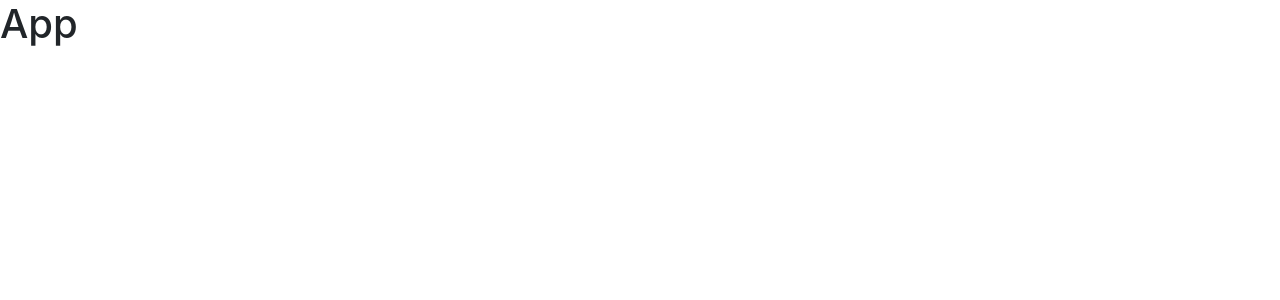
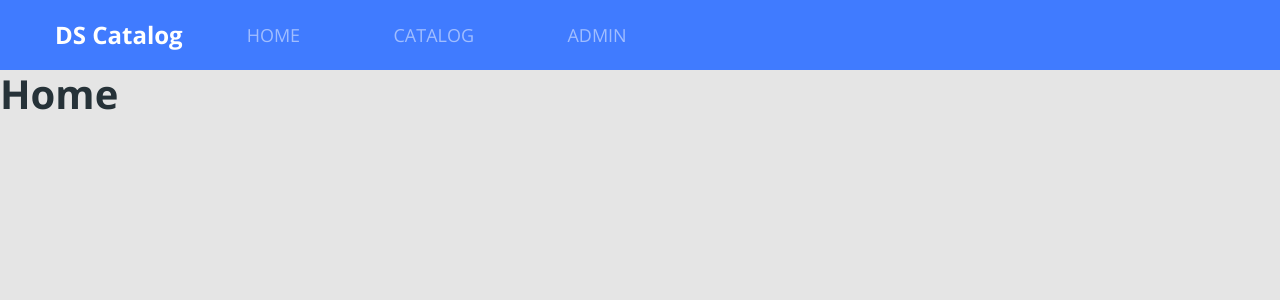
Before and after one commit to srosajazz/e-catalog, a React (Create React App) app in the folder front-web/: page / in a window 1280 px wide. Shown: the top 300 px of the page. Built offline with nearby package versions, Linux system fonts and the light colour scheme.

Commit message:
Add routes

```diff
--- a/front-web/package.json
+++ b/front-web/package.json
@@ -10,10 +10,12 @@
     "@types/node": "^12.0.0",
     "@types/react": "^16.9.53",
     "@types/react-dom": "^16.9.8",
+    "@types/react-router-dom": "^5.1.7",
     "bootstrap": "^4.6.0",
-    "node-sass": "^5.0.0",
+    "node-sass": "4.14.1",
     "react": "^17.0.1",
     "react-dom": "^17.0.1",
+    "react-router-dom": "^5.2.0",
     "react-scripts": "4.0.1",
     "typescript": "^4.0.3",
     "web-vitals": "^0.2.4"
--- a/front-web/src/App.tsx
+++ b/front-web/src/App.tsx
@@ -1,5 +1,13 @@
+import './core/assets/styles/custom.scss';
+import './app.scss';
+import Routes from './Routes';
+
+
 const App = () => {
-  return <h1>App</h1>;
+  return (
+    <Routes />
+
+  );
 };
 
 export default App;
--- /dev/null
+++ b/front-web/src/Routes.tsx
@@ -0,0 +1,25 @@
+import React from 'react';
+import { BrowserRouter, Switch, Route } from 'react-router-dom';
+import Catalog from './pages/catalog';
+import Home from './pages/Home';
+import Admin from './pages/Admin/index';
+import Navbar from './core/components/Navbar';
+
+const Routes = () => (
+  <BrowserRouter>
+    <Navbar />
+    <Switch>
+      <Route path="/" exact>
+        <Home />
+      </Route>
+      <Route path="/catalog">
+        <Catalog />
+      </Route>
+      <Route path="/admin">
+        <Admin />
+      </Route>
+    </Switch>
+  </BrowserRouter>
+);
+
+export default Routes;
--- /dev/null
+++ b/front-web/src/app.scss
@@ -0,0 +1,28 @@
+@import url('https://fonts.googleapis.com/css2?family=Open+Sans:wght@400;700&display=swap');
+
+* {
+  font-family: 'Open Sans', sans-serif;
+}
+
+h1,
+h2,
+h3,
+h4,
+h5,
+h6 {
+  margin-bottom: 0;
+  font-weight: 700;
+}
+
+ul {
+  list-style-type: none;
+  margin-bottom: 0;
+  padding-left: 0;
+}
+
+a {
+  &:hover {
+    text-decoration: none;
+    color: unset;
+  }
+}
--- /dev/null
+++ b/front-web/src/core/assets/styles/custom.scss
@@ -0,0 +1,7 @@
+$theme-colors: (
+  'primary': #407bff,
+);
+
+$body-bg: #e5e5e5;
+$body-color: #263238;
+@import '~bootstrap/scss/bootstrap.scss';
--- /dev/null
+++ b/front-web/src/core/components/Navbar/index.tsx
@@ -0,0 +1,35 @@
+import { Link, NavLink } from 'react-router-dom';
+import './styles.scss';
+
+const Navbar = () => {
+  return (
+    <nav className="row bg-primary main-nav">
+      <div className="col-2">
+        <Link to="/" className="nav-logo-text">
+          <h4>DS Catalog</h4>
+        </Link>
+      </div>
+      <div className="col-6offset-2">
+        <ul className="main-menu">
+          <li>
+            <NavLink to="/home" activeClassName="active" exact>
+              HOME
+            </NavLink>
+          </li>
+          <li>
+            <NavLink to="/catalog" activeClassName="active">
+              CATALOG
+            </NavLink>
+          </li>
+          <li>
+            <NavLink to="/admin" activeClassName="active">
+              ADMIN
+            </NavLink>
+          </li>
+        </ul>
+      </div>
+    </nav>
+  );
+};
+
+export default Navbar;
--- /dev/null
+++ b/front-web/src/core/components/Navbar/styles.scss
@@ -0,0 +1,32 @@
+.main-nav {
+  height: 70px;
+  color: #fff;
+  align-items: center;
+  padding-left: 40px;
+  margin-left: 0;
+  margin-right: 0;
+}
+
+.nav-logo-text {
+  color: #fff;
+}
+
+.main-menu {
+  display: flex;
+  font-size: 18px;
+  width: 380px;
+  justify-content: space-between;
+
+  a {
+    font-style: normal;
+    color: rgba(255, 255, 255, 0.5);
+
+    &.active {
+      font-weight: bold;
+      color: #fff;
+    }
+    &:hover {
+      color: #fff;
+    }
+  }
+}
--- a/front-web/src/index.tsx
+++ b/front-web/src/index.tsx
@@ -1,4 +1,8 @@
 import ReactDOM from 'react-dom';
-import 'bootstrap/dist/css/bootstrap.css';
+import App from './App';
 
-ReactDOM.render(<h1>App</h1>, document.getElementById('root'));
+ReactDOM.render(
+  <App />,
+
+  document.getElementById('root')
+);
--- /dev/null
+++ b/front-web/src/pages/Admin/index.tsx
@@ -0,0 +1,7 @@
+const Admin = () => (
+  <div>
+    <h1>Admin</h1>
+  </div>
+);
+
+export default Admin;
--- /dev/null
+++ b/front-web/src/pages/Home/index.tsx
@@ -0,0 +1,7 @@
+const Home = () => (
+  <div>
+    <h1>Home</h1>
+  </div>
+);
+
+export default Home;
--- /dev/null
+++ b/front-web/src/pages/catalog/index.tsx
@@ -0,0 +1,7 @@
+const Catalog = () => (
+  <div>
+    <h1>Catalog</h1>
+  </div>
+);
+
+export default Catalog;
```
Also changed, not shown: 2 other files (tests, documents, lock files or other folders).
